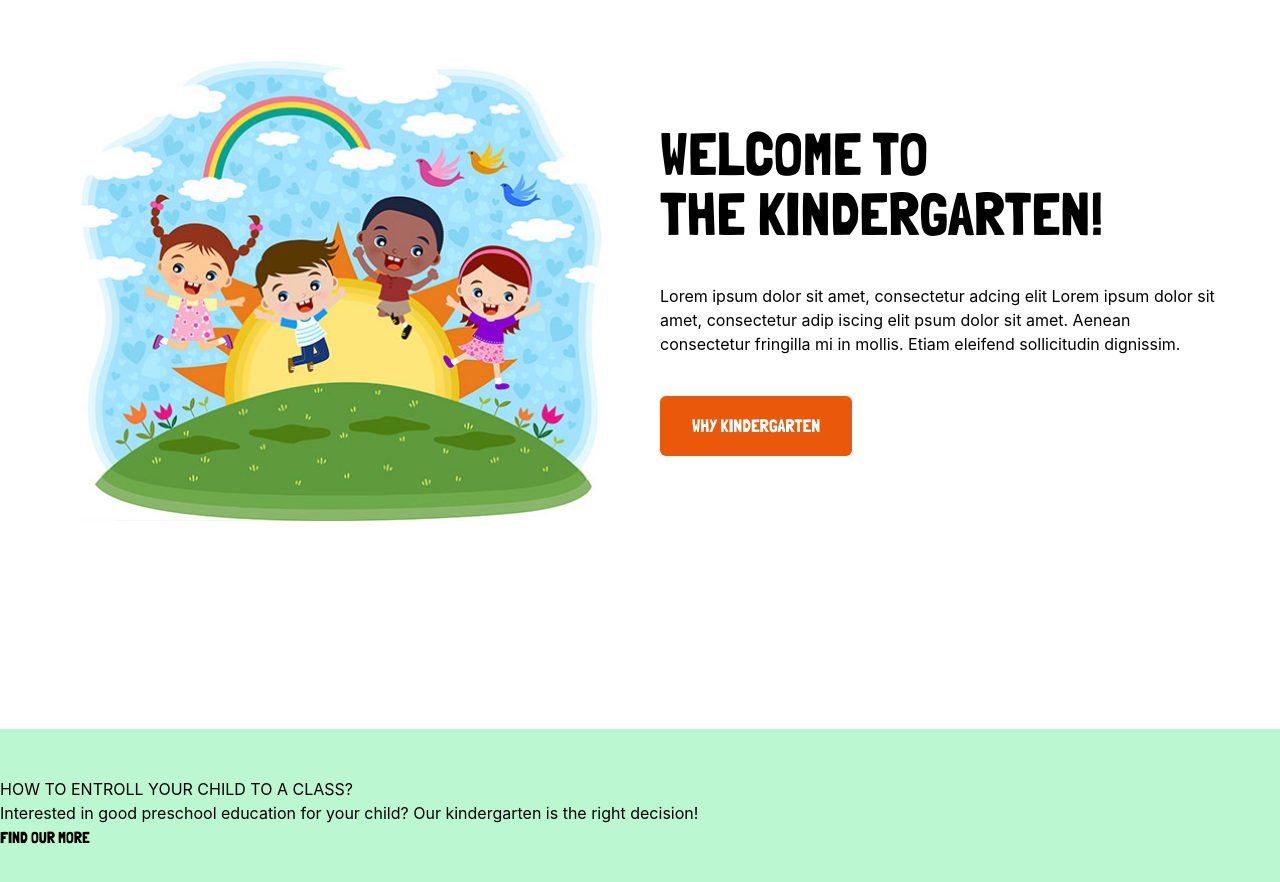
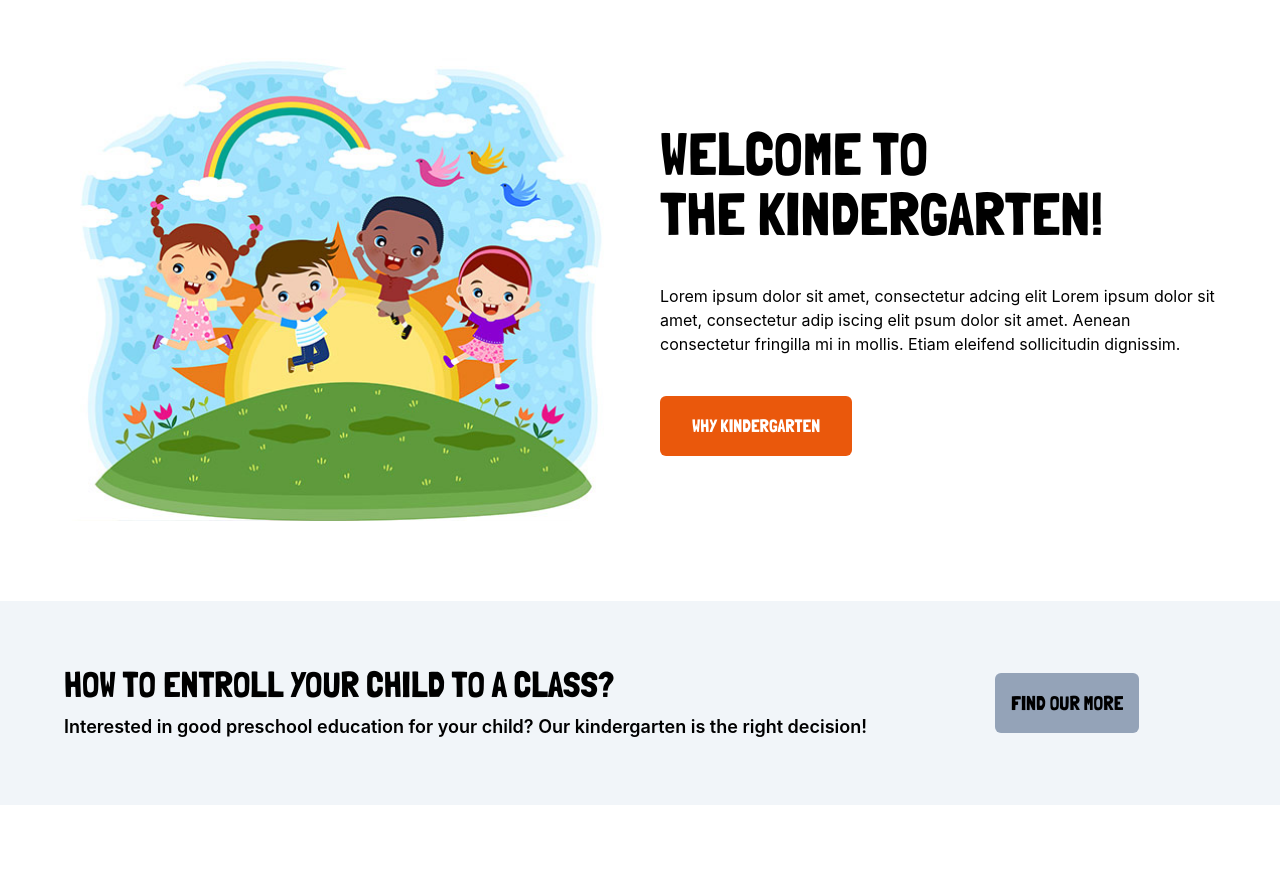
Before and after one commit to fayax555/silearning-center, a Next.js app: page / in a window 1280 px wide. Shown: the part 1120-2002 px from the top of the page. After the commit the page ends 1925 px from the top, so only its background shows below. Built offline with nearby package versions, Linux system fonts and the light colour scheme.

Commit message:
refactor & add sectionthree

```diff
--- a/components/Features.tsx
+++ b/components/Features.tsx
@@ -9,8 +9,8 @@ const items = [
 
 export default function Features() {
   return (
-    <div className='mx-auto max-w-[1200px] py-16 px-4'>
-      <ul className='flex justify-between gap-4 px-8'>
+    <div className=' bg-slate-400 py-16 px-4'>
+      <ul className='mx-auto flex max-w-[1200px] justify-between gap-4  px-8'>
         {items.map((item, i) => (
           <li className='grid place-items-center gap-8' key={item}>
             <Image
@@ -23,27 +23,6 @@ export default function Features() {
           </li>
         ))}
       </ul>
-
-      <section className='grid grid-cols-2 items-center gap-10 py-36'>
-        <Image src='/img/8-2.jpg' alt='' width={1200} height={600} />
-        <div className='grid gap-10'>
-          <h2 className='font-neue text-6xl'>
-            WELCOME TO <span className='block'>THE KINDERGARTEN!</span>
-          </h2>
-          <p>
-            Lorem ipsum dolor sit amet, consectetur adcing elit Lorem ipsum
-            dolor sit amet, consectetur adip iscing elit psum dolor sit amet.
-            Aenean consectetur fringilla mi in mollis. Etiam eleifend
-            sollicitudin dignissim.
-          </p>
-          <a
-            href='#'
-            className='font-neue justify-self-start rounded-md bg-orange-600 px-8 py-4 text-lg text-white'
-          >
-            WHY KINDERGARTEN
-          </a>
-        </div>
-      </section>
     </div>
   )
 }
--- a/components/Hero.tsx
+++ b/components/Hero.tsx
@@ -3,7 +3,8 @@ export default function Hero() {
     <div className='hero mx-auto grid items-center px-4'>
       <div className=' mx-auto grid w-full max-w-[1200px] gap-10 px-8'>
         <h1 className=' text-left font-sans text-7xl '>
-          WELCOME TO <span className='block'>THE KINDERGARTEN!</span>
+          <span>WELCOME TO</span>
+          <span className='block'>THE KINDERGARTEN!</span>
         </h1>
         <div className='flex gap-6'>
           <a
--- a/components/SectionThree.tsx
+++ b/components/SectionThree.tsx
@@ -1,16 +1,21 @@
 export default function SectionThree() {
   return (
-    <section className='bg-green-200 py-12'>
+    <section className='bg-slate-100 py-16'>
+      <div className='mx-auto flex max-w-[1200px] items-center gap-4 px-6 md:gap-32'>
         <div>
-        <h2>HOW TO ENTROLL YOUR CHILD TO A CLASS?</h2>
-        <p>
+          <h2 className='text-4xl'>HOW TO ENTROLL YOUR CHILD TO A CLASS?</h2>
+          <p className='mt-2 text-lg font-semibold'>
             Interested in good preschool education for your child? Our
             kindergarten is the right decision!
           </p>
         </div>
-      <a href='#' className='font-neue'>
+        <a
+          href='#'
+          className='font-neue rounded-md bg-slate-400 px-4 py-4 text-xl'
+        >
           FIND OUR MORE
         </a>
+      </div>
     </section>
   )
 }
--- /dev/null
+++ b/components/SectionTwo.tsx
@@ -0,0 +1,26 @@
+import Image from 'next/image'
+
+export default function SectionTwo() {
+  return (
+    <section className='mx-auto grid max-w-[1200px] grid-cols-2 items-center gap-10 px-4 py-20'>
+      <Image src='/img/8-2.jpg' alt='' width={1200} height={600} />
+      <div className='grid gap-10'>
+        <h2 className='font-neue text-6xl'>
+          WELCOME TO <span className='block'>THE KINDERGARTEN!</span>
+        </h2>
+        <p>
+          Lorem ipsum dolor sit amet, consectetur adcing elit Lorem ipsum dolor
+          sit amet, consectetur adip iscing elit psum dolor sit amet. Aenean
+          consectetur fringilla mi in mollis. Etiam eleifend sollicitudin
+          dignissim.
+        </p>
+        <a
+          href='#'
+          className='font-neue justify-self-start rounded-md bg-orange-600 px-8 py-4 text-lg text-white'
+        >
+          WHY KINDERGARTEN
+        </a>
+      </div>
+    </section>
+  )
+}
--- a/pages/index.tsx
+++ b/pages/index.tsx
@@ -1,6 +1,7 @@
 import Features from '../components/Features'
 import Hero from '../components/Hero'
 import Navbar from '../components/Navbar'
+import SectionTwo from '../components/SectionTwo'
 import SectionThree from '../components/SectionThree'
 
 export default function Home() {
@@ -9,6 +10,7 @@ export default function Home() {
       <Navbar />
       <Hero />
       <Features />
+      <SectionTwo />
       <SectionThree />
     </div>
   )
--- a/styles/globals.css
+++ b/styles/globals.css
@@ -24,6 +24,6 @@ a {
 @tailwind components;
 @tailwind utilities;
 
-.font-neue {
-  font-family: var(--font-neue) !important;
+.font-neue,h2 {
+  font-family: var(--font-neue);
 }
```
Lines whose indentation alone changed are shown as unchanged.
